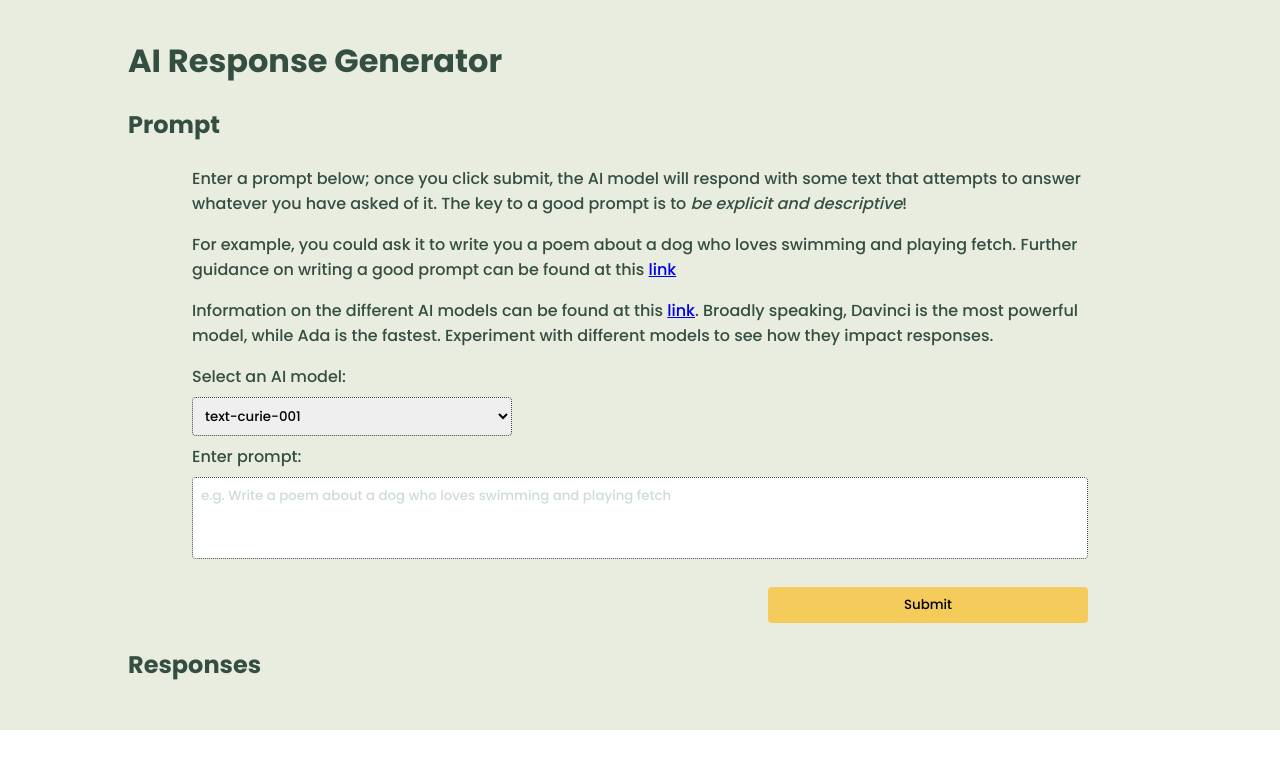
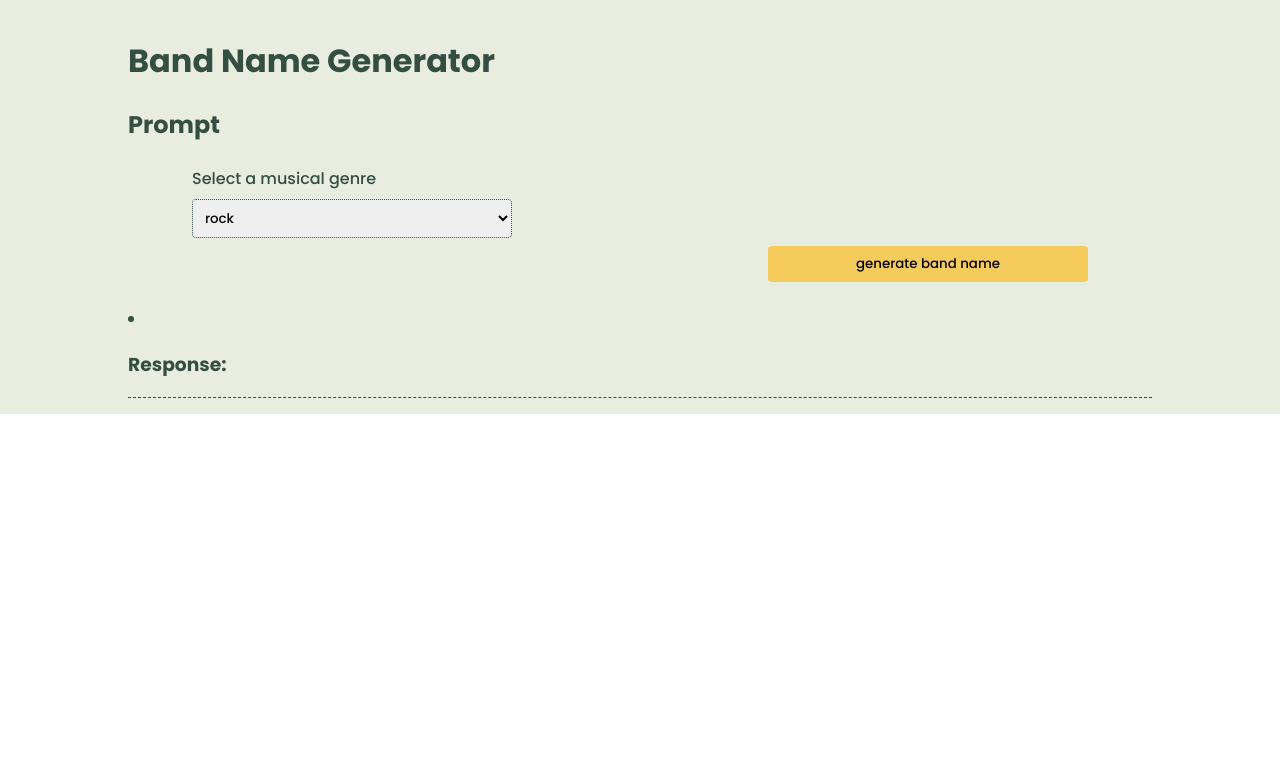
Before and after one commit to stuartkaija/band-name-generator, a React (Create React App) app in the folder client/: page / in a window 1280 px wide. Shown: the top 768 px of the page. Built offline with nearby package versions, Linux system fonts and the light colour scheme.

Commit message:
refactor to band name generator underway

```diff
--- a/client/src/App.jsx
+++ b/client/src/App.jsx
@@ -1,29 +1,32 @@
 import { useState, useEffect } from 'react';
 import axios from 'axios';
 import Form from './components/Form/Form';
-import ResponseList from './components/ResponseList/ResponseList';
+import Response from './components/Response/Response';
 import './App.scss';
 
 function App() {
 
-	const [prompt, setPrompt] = useState('');
-	const [model, setModel] = useState('text-curie-001');
-    const [completions, setCompletions] = useState([]);
-	const [error, setError] = useState(false);
+	// const [prompt, setPrompt] = useState('');
+	// const [model, setModel] = useState('text-curie-001');
+	// const [error, setError] = useState(false);
+	const [genre, setGenre] = useState('rock')
+    const [completion, setCompletion] = useState({});
 
 	const handleSubmit = (event) => {
         event.preventDefault();
-		setError(false);
-		const userInput = event.target.prompt.value;
-		const model = event.target.model.value;
+		const genre = event.target.genre.value;
+		console.log(genre);
+		// setError(false);
+		// const userInput = event.target.prompt.value;
+		// const model = event.target.model.value;
 
-		if (!userInput) {
-			setError(true);
-			return;
-		}
-
-        setPrompt(userInput);
-		setModel(model);
+		// if (!userInput) {
+		// 	setError(true);
+		// 	return;
+		// }
+		setGenre(genre);
+        // setPrompt(userInput);
+		// setModel(model);
     }
 
 	useEffect(() => {
@@ -31,29 +34,29 @@ function App() {
 
 		axios.post("http://localhost:8080/", {
 			prompt: prompt,
-			model: model
+			// model: model
 		})
-		.then(response => setCompletions([{
-			model: model,
-			prompt: prompt,
+		.then(response => setCompletion({
+			// model: model,
+			// prompt: prompt,
 			completion: response.data.text
-		}, ...completions]))
+		}))
 		.catch(error => console.log(`error: ${error}`))
 
 		// setting prompt back to empty string allows user to submit same prompt repeatedly
-		setPrompt('');
+		// setPrompt('');
 
 	}, [prompt])
 
 	return (
 		<main className="App">
-			<h1>AI Response Generator</h1>
+			<h1>Band Name Generator</h1>
 			<Form
 				handleSubmit={handleSubmit}
-				error={error}
+				// error={error}
 			/>
-			<ResponseList
-				completions={completions}
+			<Response
+				completion={completion.completion}
 			/>
 		</main>
 	);
--- a/client/src/components/Form/Form.jsx
+++ b/client/src/components/Form/Form.jsx
@@ -1,23 +1,31 @@
 import React from 'react';
+import uniqid from 'uniqid';
 import './Form.scss';
 
 export default function Form({handleSubmit, error}) {
+
+    const genres = ['rock','punk','hip-hop','soul','funk','easy listening','pop','jazz']
 
     return (
         <section className='form-section'>
             <h2 className='form-section__title'>Prompt</h2>
             <form className='form' name='promptForm' id='promptForm' onSubmit={handleSubmit}>
-                <p className='form__instructions'>Enter a prompt below; once you click submit, the AI model will respond with some text that attempts to answer whatever you have asked of it. The key to a good prompt is to <span className='form__instructions--span'>be explicit and descriptive</span>!</p>
-                <p className='form__instructions'>For example, you could ask it to write you a poem about a dog who loves swimming and playing fetch. Further guidance on writing a good prompt can be found at this <a className='form__instructions--link' href="https://beta.openai.com/docs/guides/completion/prompt-design" target='_blank' rel='noreferrer'>link</a></p>
-                <p className='form__instructions'>Information on the different AI models can be found at this <a className='form__instructions--link' href="https://beta.openai.com/docs/models" target='_blank' rel='noreferrer'>link</a>. Broadly speaking, Davinci is the most powerful model, while Ada is the fastest. Experiment with different models to see how they impact responses.</p>
-                <label className='form__label' htmlFor="model">Select an AI model:</label>
-                <select className='form__select' name="model" id="model" defaultValue="text-curie-001">
+                <label className='form__label' htmlFor="model">Select a musical genre</label>
+                <select className='form__select' name="genre" id="genre">
+                    {genres.map((genre) => {
+                        return (
+                            <option key={uniqid()} value={genre} defaultValue='select a genre'>{genre}</option>
+                        )
+                    })}
+                </select>
+
+                {/* <select className='form__select' name="model" id="model" defaultValue="text-curie-001">
                     <option value="text-davinci-002">text-davinci-002</option>
                     <option value="text-curie-001">text-curie-001</option>
                     <option value="text-babbage-001">text-babbage-001</option>
                     <option value="text-ada-001">text-ada-001</option>
-                </select>
-                <label className='form__label' htmlFor="prompt">Enter prompt:</label>
+                </select> */}
+                {/* <label className='form__label' htmlFor="prompt">Enter prompt:</label>
                 <textarea
                     className={error ? 'form__textarea form__textarea--error' : 'form__textarea'}
                     name="prompt"
@@ -25,8 +33,8 @@ export default function Form({handleSubmit, error}) {
                     placeholder='e.g. Write a poem about a dog who loves swimming and playing fetch'
                     aria-describedby='input-desc'
                 ></textarea>
-                <p className={error ? 'form__error' : 'form__error--hidden'} id='input-desc'>please type a descriptive prompt for the AI!</p>
-                <button className='form__button' type='submit' form='promptForm'>Submit</button>
+                <p className={error ? 'form__error' : 'form__error--hidden'} id='input-desc'>please type a descriptive prompt for the AI!</p> */}
+                <button className='form__button' type='submit' form='promptForm'>generate band name</button>
             </form>
         </section>
     )
--- a/client/src/components/Response/Response.jsx
+++ b/client/src/components/Response/Response.jsx
@@ -5,14 +5,6 @@ export default function Response({model, prompt, completion}) {
     return (
         <li className='response'>
             <div className='response__container'>
-                <h3>Model: </h3>
-                <p>{model}</p>
-            </div>
-            <div className='response__container'>
-                <h3>Prompt: </h3>
-                <p className='response__text'>{prompt}</p>
-            </div>
-            <div className='response__container'>
                 <h3>Response: </h3>
                 <p className='response__text'>{completion}</p>
             </div>
```
